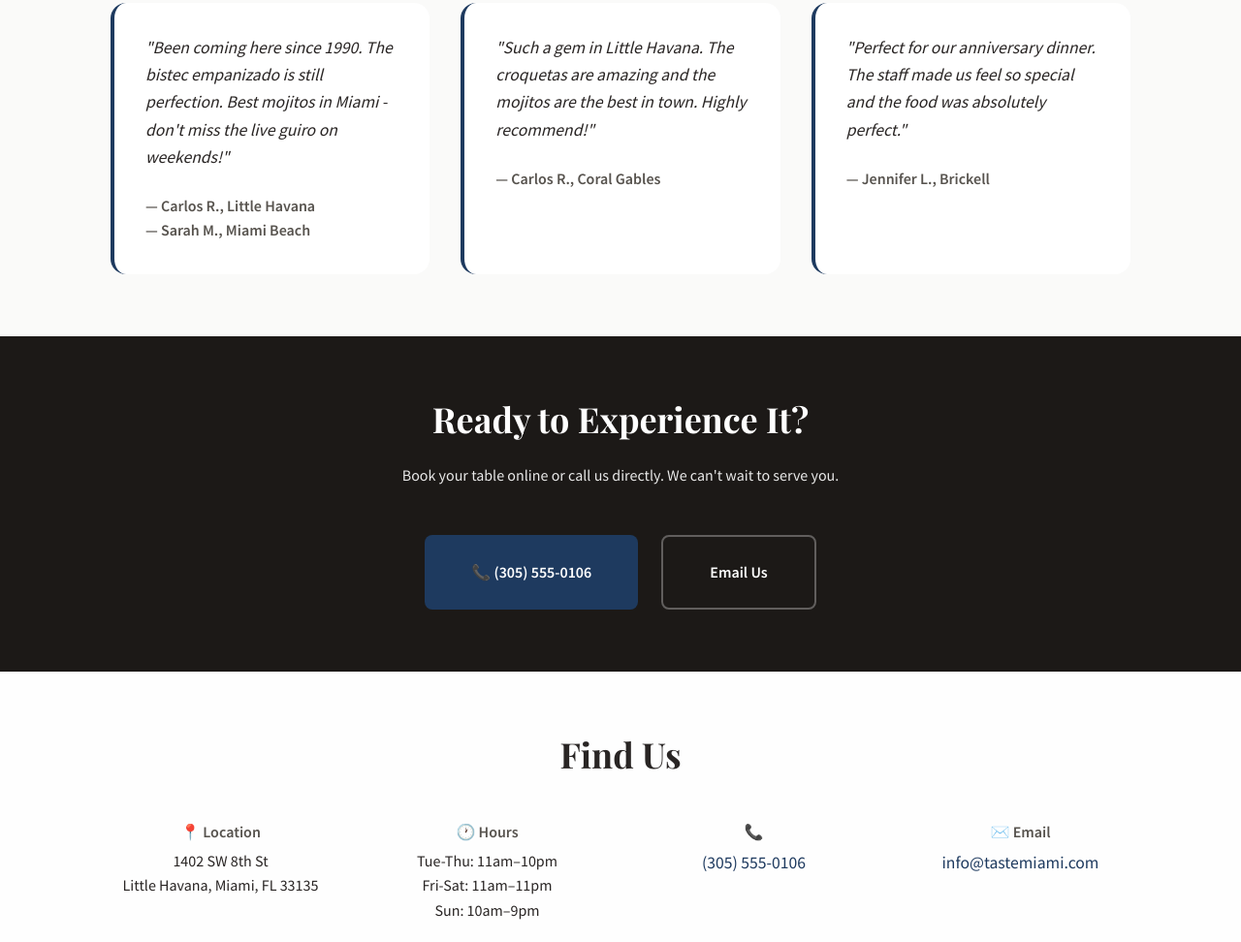
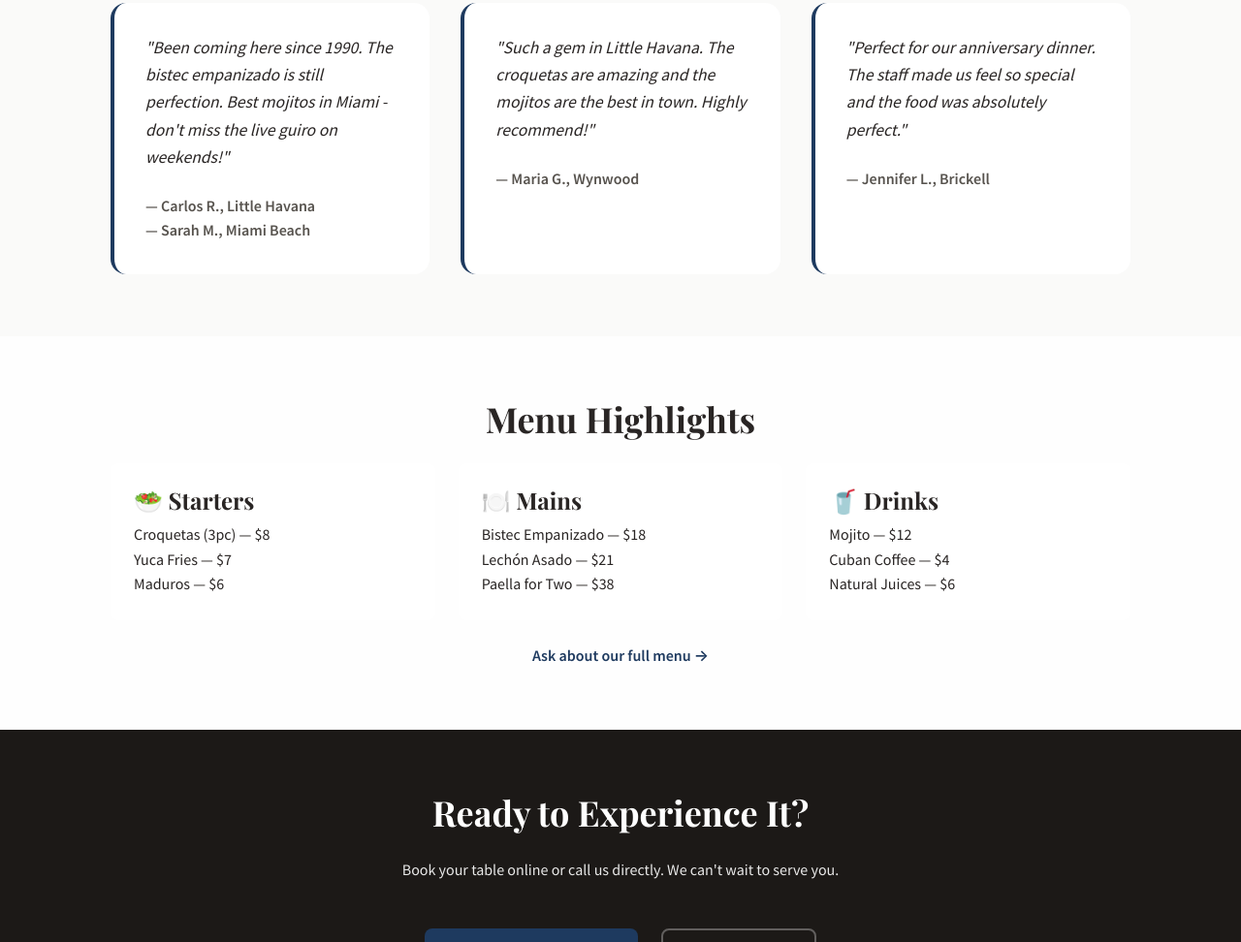
Before and after one commit to eve-operator/demo-restaurant-miami, a plain HTML site: page index.html in a window 1280 px wide. Shown: the part 1264-2236 px from the top of the page at 97% size. Drawn offline with nearby package versions, Linux system fonts and the light colour scheme.

Commit message:
Add menu section, fix duplicate review name

```diff
--- a/index.html
+++ b/index.html
@@ -416,13 +416,41 @@
                 </div>
                 <div class="testimonial">
                     <p class="testimonial-text">"Such a gem in Little Havana. The croquetas are amazing and the mojitos are the best in town. Highly recommend!"</p>
-                    <p class="testimonial-author">— Carlos R., Coral Gables</p>
+                    <p class="testimonial-author">— Maria G., Wynwood</p>
                 </div>
                 <div class="testimonial">
                     <p class="testimonial-text">"Perfect for our anniversary dinner. The staff made us feel so special and the food was absolutely perfect."</p>
                     <p class="testimonial-author">— Jennifer L., Brickell</p>
                 </div>
             </div>
+        </div>
+    </section>
+
+    <!-- MENU PREVIEW -->
+    <section id="menu" class="section">
+        <div class="container">
+            <h2 style="text-align:center;">Menu Highlights</h2>
+            <div style="display:grid;grid-template-columns:repeat(auto-fit,minmax(250px,1fr));gap:1.5rem;margin-top:1.5rem;">
+                <div style="background:white;padding:1.5rem;border-radius:8px;">
+                    <h3 style="margin-bottom:0.5rem;">🥗 Starters</h3>
+                    <p>Croquetas (3pc) — $8</p>
+                    <p>Yuca Fries — $7</p>
+                    <p>Maduros — $6</p>
+                </div>
+                <div style="background:white;padding:1.5rem;border-radius:8px;">
+                    <h3 style="margin-bottom:0.5rem;">🍽️ Mains</h3>
+                    <p>Bistec Empanizado — $18</p>
+                    <p>Lechón Asado — $21</p>
+                    <p>Paella for Two — $38</p>
+                </div>
+                <div style="background:white;padding:1.5rem;border-radius:8px;">
+                    <h3 style="margin-bottom:0.5rem;">🥤 Drinks</h3>
+                    <p>Mojito — $12</p>
+                    <p>Cuban Coffee — $4</p>
+                    <p>Natural Juices — $6</p>
+                </div>
+            </div>
+            <p style="text-align:center;margin-top:1.5rem;"><a href="#contact" style="color:var(--color-primary);font-weight:600;">Ask about our full menu →</a></p>
         </div>
     </section>
 
```
